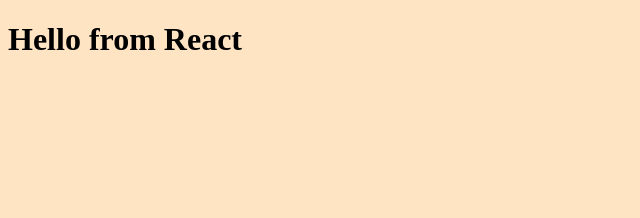
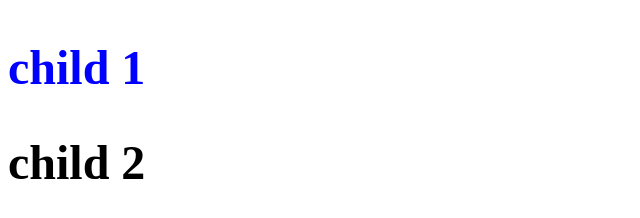
Before and after one commit to saivaibhavks/namaste-react-notes, a website built with Parcel: page index.html in a window 1280 px wide. Shown: the whole page, without its empty margins (0-640 px from the left). Built offline with nearby package versions, Linux system fonts and the light colour scheme.

Commit message:
installed parcel

```diff
--- a/App.js
+++ b/App.js
@@ -1,3 +1,8 @@
 const heading = React.createElement("h1", {}, "Hello from React");
+
+const child1 = React.createElement("h2", { id: "child1" }, "child 1");
+const child2 = React.createElement("h2", {}, "child 2");
+const parent = React.createElement("h1", {}, [child1, child2]);
+
 const root = ReactDOM.createRoot(document.getElementById("root"));
-root.render(heading);
+root.render(parent);
--- a/style.css
+++ b/style.css
@@ -1,3 +1,3 @@
-* {
-  background-color: bisque;
+#child1 {
+  color: blue;
 }
```
Also changed, not shown: package.json (added, +26 -0 lines), 1 other file.
